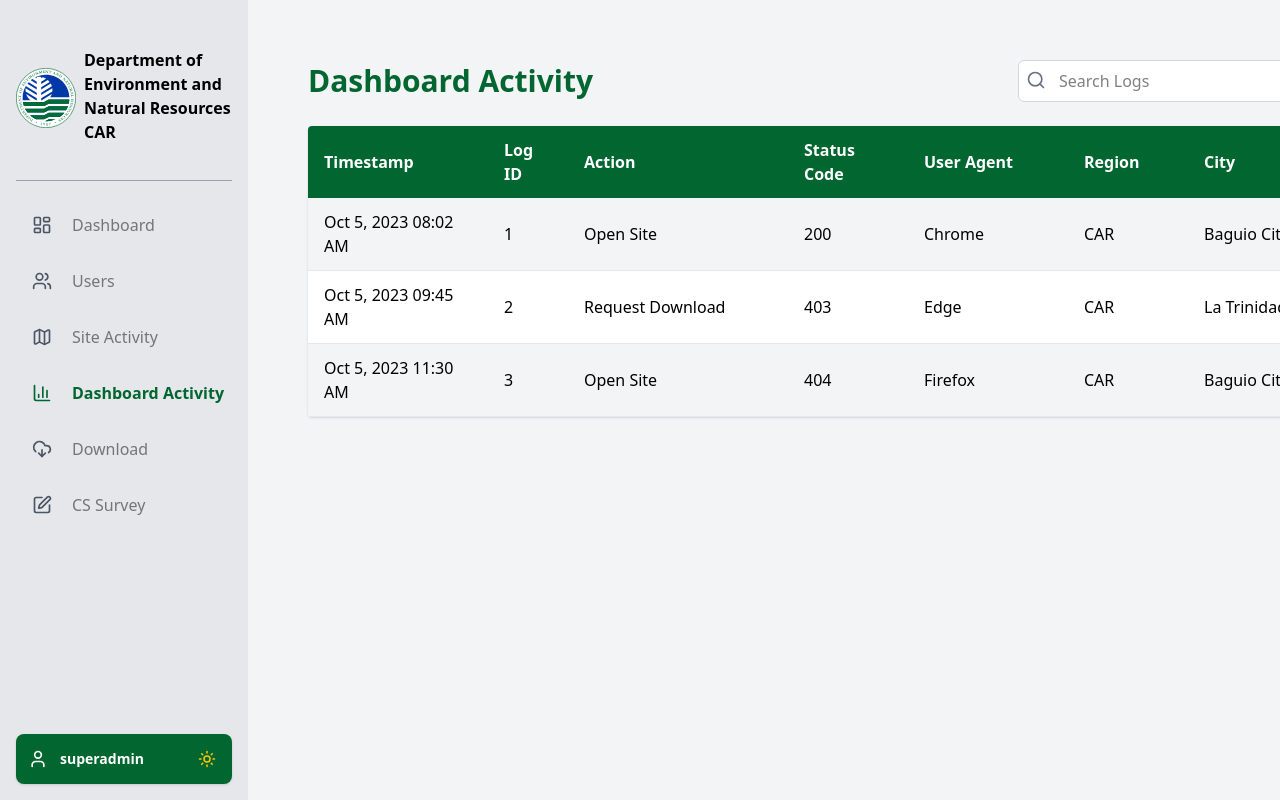
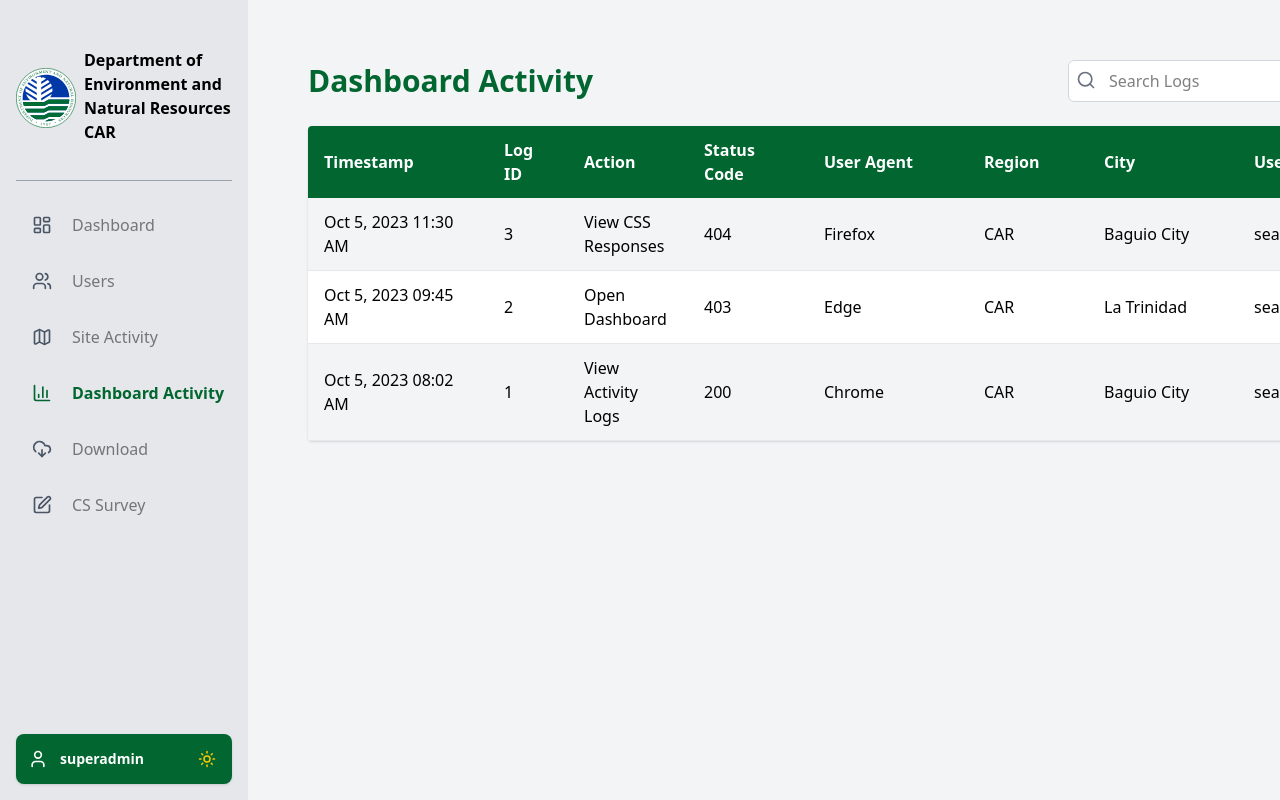
Before and after one commit to team-kotl/terramap-admin, a React (Vite) app: page /dashboard-activity in a window 1280 px wide. Built offline with nearby package versions, Linux system fonts and the light colour scheme.

Commit message:
Add username field to dash acts

```diff
--- a/src/pages/DashboardAct.jsx
+++ b/src/pages/DashboardAct.jsx
@@ -27,31 +27,34 @@ const DashboardActivity = () => {
     useEffect(() => {
         const mockLogs = [
             {
+                logId: 3,
+                action: "View CSS Responses",
+                timestamp: "2023-10-05T11:30:22",
+                statusCode: 404,
+                userAgent: "Firefox",
+                region: "CAR",
+                city: "Baguio City",
+                username: "seanny",
+            },
+            {
+                logId: 2,
+                action: "Open Dashboard",
+                timestamp: "2023-10-05T09:45:30",
+                statusCode: 403,
+                userAgent: "Edge",
+                region: "CAR",
+                city: "La Trinidad",
+                username: "seanny",
+            },
+            {
                 logId: 1,
-                action: "Open Site",
+                action: "View Activity Logs",
                 timestamp: "2023-10-05T08:02:15",
                 statusCode: 200,
                 userAgent: "Chrome",
                 region: "CAR",
                 city: "Baguio City",
-            },
-            {
-                logId: 2,
-                action: "Request Download",
-                timestamp: "2023-10-05T09:45:30",
-                statusCode: 403,
-                userAgent: "Edge",
-                region: "CAR",
-                city: "La Trinidad",
-            },
-            {
-                logId: 3,
-                action: "Open Site",
-                timestamp: "2023-10-05T11:30:22",
-                statusCode: 404,
-                userAgent: "Firefox",
-                region: "CAR",
-                city: "Baguio City",
+                username: "seanny",
             },
         ];
         setLogs(mockLogs);
@@ -116,7 +119,7 @@ const DashboardActivity = () => {
                                 <th className="px-4 py-3 min-w-[80px]">
                                     Log ID
                                 </th>
-                                <th className="px-4 py-3 min-w-[220px]">
+                                <th className="px-4 py-3 min-w-[120px]">
                                     Action
                                 </th>
                                 <th className="px-4 py-3 min-w-[120px]">
@@ -130,6 +133,9 @@ const DashboardActivity = () => {
                                 </th>
                                 <th className="px-4 py-3 min-w-[150px]">
                                     City
+                                </th>
+                                <th className="px-4 py-3 min-w-[150px]">
+                                    User Involved
                                 </th>
                             </tr>
                         </thead>
@@ -156,6 +162,9 @@ const DashboardActivity = () => {
                                     </td>
                                     <td className="px-4 py-3">{item.region}</td>
                                     <td className="px-4 py-3">{item.city}</td>
+                                    <td className="px-4 py-3">
+                                        {item.username}
+                                    </td>
                                 </tr>
                             ))}
                         </tbody>
```
